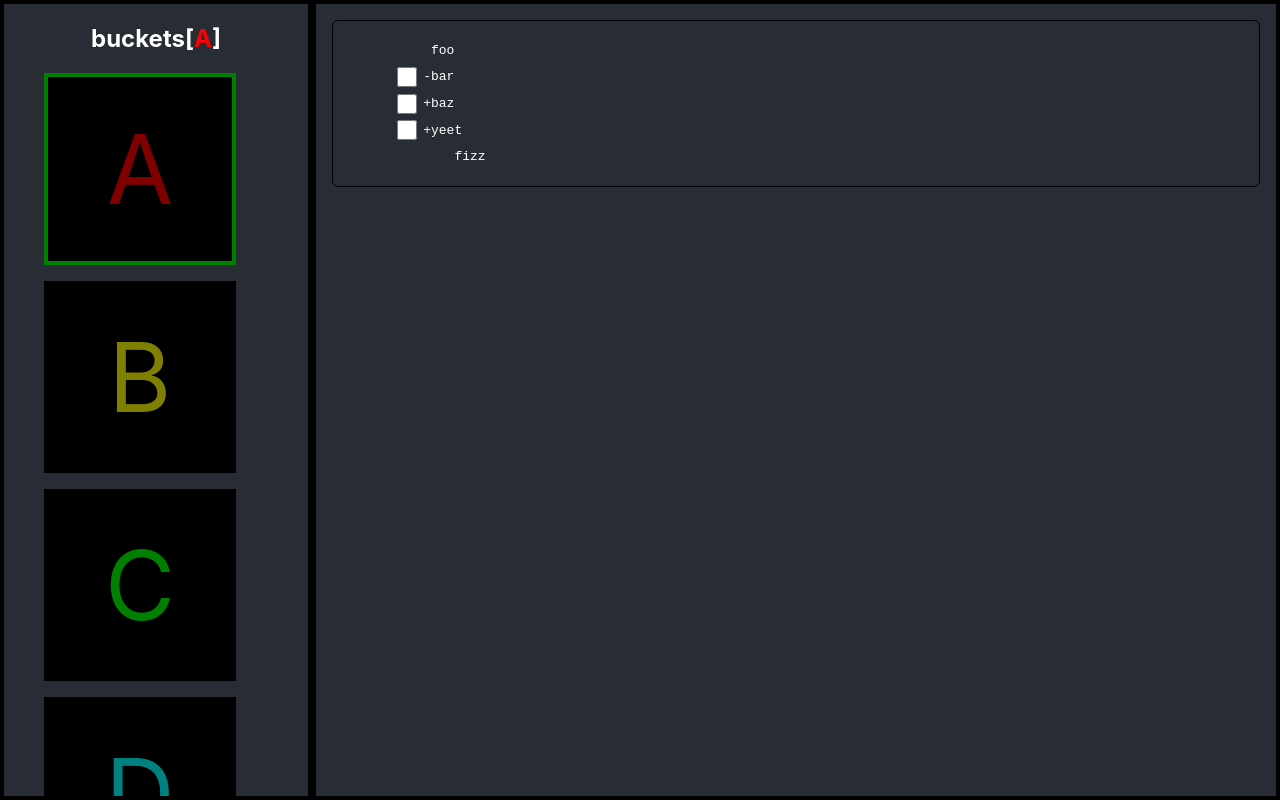
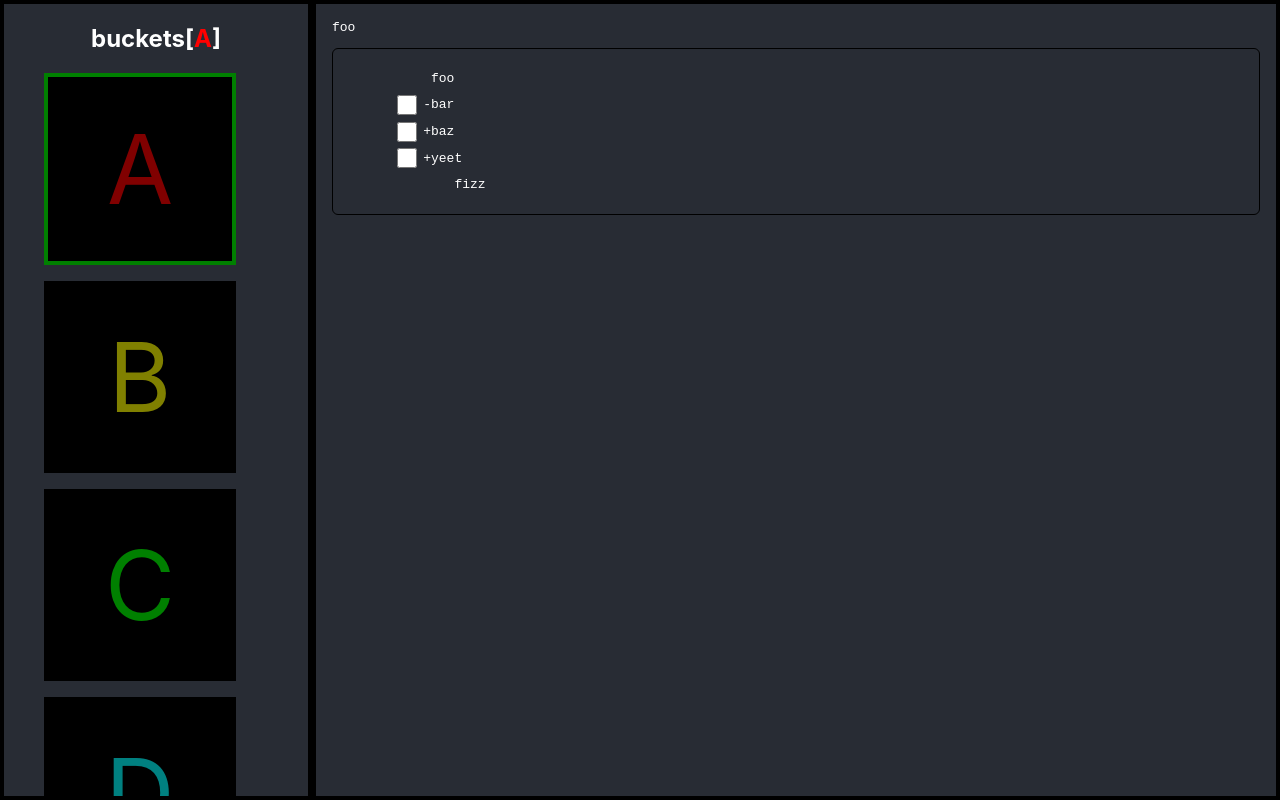
Before and after one commit to kiprasmel/git-add-buckets, a React (Create React App) app in the folder client/: page / in a window 1280 px wide. Built offline with nearby package versions, Linux system fonts and the light colour scheme; no server answers.

Commit message:
store extra info in UI's DiffFile to display filenames
Signed-off-by: Kipras Melnikovas <kipras@kipras.org>

```diff
--- a/client/src/App.tsx
+++ b/client/src/App.tsx
@@ -45,7 +45,10 @@ function App() {
 				dispatchBuckets={dispatchBuckets}
 				selectedBucket={selectedBucket}
 				setSelectedBucket={setSelectedBucket}
-				diffLines={diffFiles.flat().flat()}
+				diffLines={diffFiles
+					.map((dl) => dl.hunks)
+					.flat()
+					.flat()}
 			></Buckets>
 
 			<section
@@ -54,15 +57,42 @@ function App() {
 					height: 100%;
 
 					overflow-y: scroll;
+
+					/* keep margins between files */
+					& > * + * {
+						margin-top: 5em !important;
+					}
 				`}
 			>
-				{diffFiles.map((file, fileIdx) =>
-					file.map((hunk, hunkIdx) => (
+				{/* files */}
+				{diffFiles.map((file, fileIdx) => (
+					<div
+						className={css`
+							margin: 1em;
+						`}
+					>
+						{/* filename */}
+						{file.eq ? (
+							<pre>{file.to}</pre>
+						) : (
+							<pre>
+								<span>{file.from}</span> <span>{"->"}</span> <span>{file.to}</span>
+							</pre>
+						)}
+
+						{/* hunks of file */}
+						<div
+							className={css`
+								& > * + * {
+									margin-top: 1em;
+								}
+							`}
+						>
+							{file.hunks.map((hunk, hunkIdx) => (
 								<div
 									className={css`
 										border: 1px solid black;
 										border-radius: 6px;
-								margin: 1em;
 									`}
 								>
 									<DiffLines //
@@ -74,8 +104,10 @@ function App() {
 										bucketCount={buckets.length}
 									></DiffLines>
 								</div>
-					))
-				)}
+							))}
+						</div>
+					</div>
+				))}
 			</section>
 		</main>
 	);
@@ -121,7 +153,9 @@ export const diffFilesReducer: Reducer<DiffFile[], DiffFilesActions> = (state, a
 		return state.map((file, fileIdx) =>
 			fileIdx !== action.fileIdx
 				? file
-				: file.map((hunk, hunkIdx) =>
+				: {
+						...file,
+						hunks: file.hunks.map((hunk, hunkIdx) =>
 							hunkIdx !== action.hunkIdx
 								? hunk
 								: hunk.map((line, lineIdx) =>
@@ -129,7 +163,8 @@ export const diffFilesReducer: Reducer<DiffFile[], DiffFilesActions> = (state, a
 											? line
 											: { ...line, bucket: action.bucket }
 								  )
-				  )
+						),
+				  }
 		);
 	} else if (action.type === "set_new_diff_files") {
 		return action.diffFiles;
@@ -158,8 +193,9 @@ export const fetchDiffFiles = async (): Promise<DiffFile[]> => {
 	).then((res) => res.json());
 
 	/** remap */
-	const remappedFiles: DiffFile[] = data.map((file) =>
-		file.hunks.map((hunk: RawDiffHunk) =>
+	const remappedFiles: DiffFile[] = data.map((file) => ({
+		...file,
+		hunks: file.hunks.map((hunk: RawDiffHunk) =>
 			hunk.map(
 				(line, idx): DiffLine => ({
 					lineStr: line,
@@ -171,8 +207,8 @@ export const fetchDiffFiles = async (): Promise<DiffFile[]> => {
 					bucket: -1,
 				})
 			)
-		)
-	);
+		),
+	}));
 
 	return remappedFiles;
 };
@@ -204,7 +240,9 @@ export type RawDiffFile = {
 	pre_hunk_lines: string[];
 	hunks: RawDiffHunk[];
 };
-export type DiffFile = DiffHunk[];
+export type DiffFile = Pick<RawDiffFile, "from" | "to" | "eq" | "pre_hunk_lines"> & {
+	hunks: DiffHunk[];
+};
 
 export type Bucket = {
 	// addedPatchLines: DiffLine[];
@@ -481,7 +519,13 @@ const TEST_DIFFHUNKS: DiffHunk[] = [
 ];
 
 const TEST_DIFFFILES: DiffFile[] = [
-	TEST_DIFFHUNKS, //
+	{
+		from: "foo",
+		to: "foo",
+		eq: true,
+		pre_hunk_lines: [],
+		hunks: TEST_DIFFHUNKS, //
+	},
 ];
 
 export type DiffLinesProps = {
```
Lines whose indentation alone changed are shown as unchanged.
